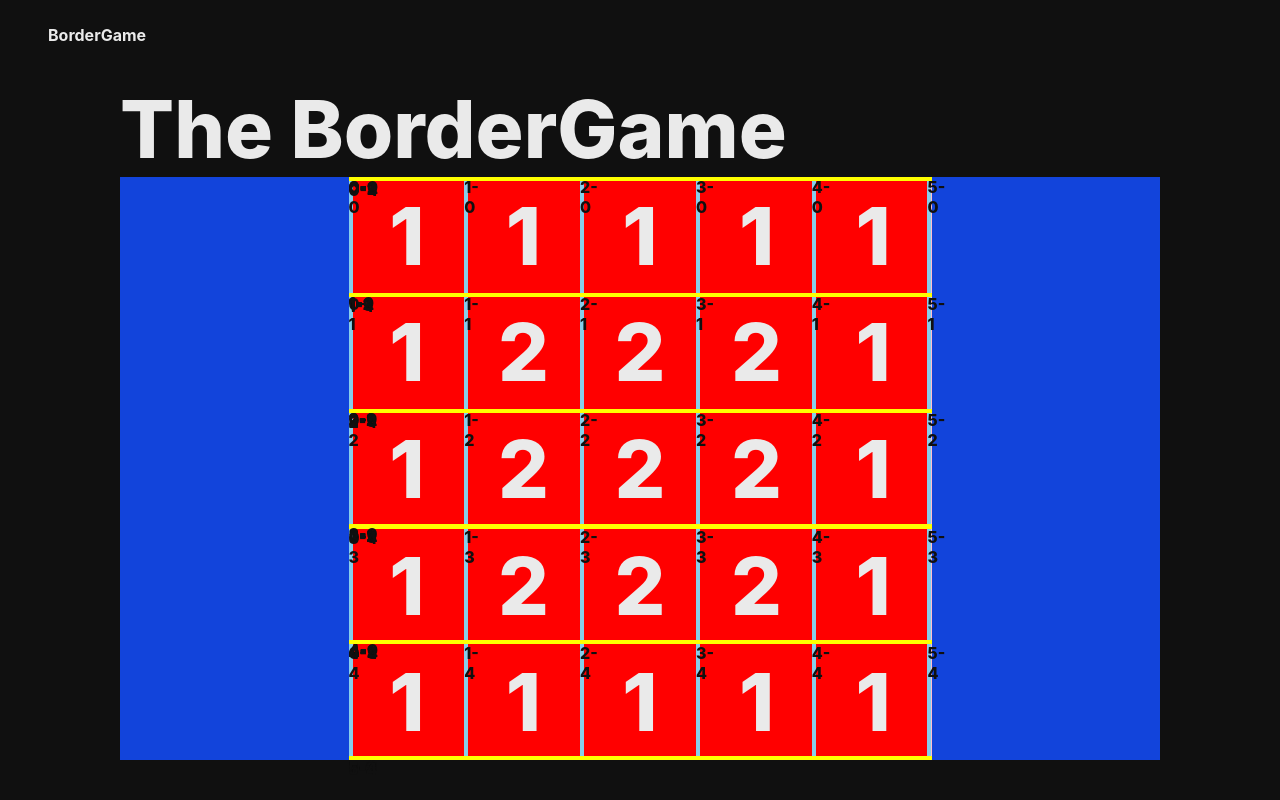
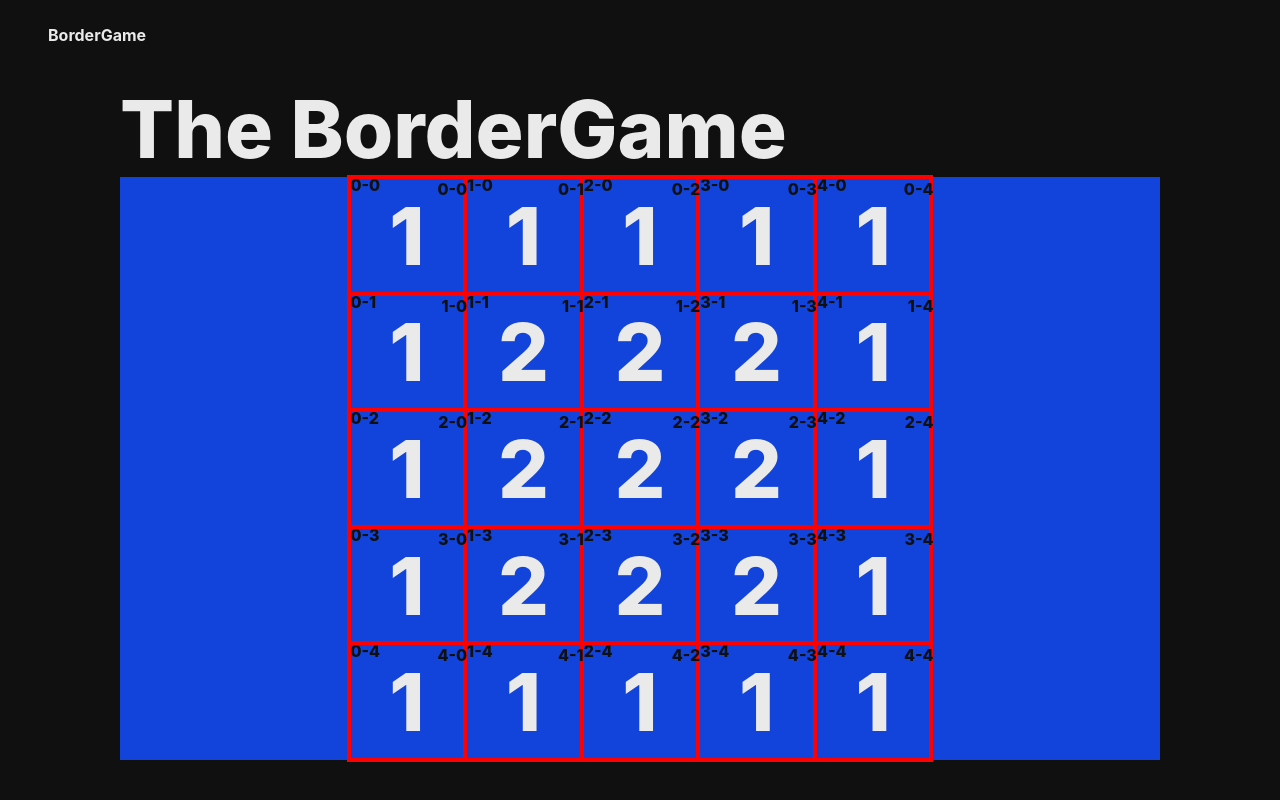
Before and after one commit to yyb02006/Boardgame, a React (Create React App) app: page / in a window 1280 px wide. Built offline with nearby package versions, Linux system fonts and the light colour scheme.

Commit message:
격자 각 변 border속성으로 교체

```diff
--- a/src/routes/Home.tsx
+++ b/src/routes/Home.tsx
@@ -25,7 +25,6 @@ const BoardLayout = styled.div`
 const BoardItemsContainer = styled.div`
 	position: relative;
 	grid-template-columns: repeat(5, 1fr);
-	background-color: pink;
 	display: grid;
 	height: 100%;
 	aspect-ratio: 1;
@@ -33,13 +32,9 @@ const BoardItemsContainer = styled.div`
 
 const Boxes = styled.div`
 	position: relative;
-	background-color: red;
 	display: flex;
 	justify-content: center;
 	align-items: center;
-	&:hover {
-		background-color: #ffa600;
-	}
 `;
 
 const BoardBordersContainer = styled.div<{ borderDirection: string }>`
@@ -51,15 +46,69 @@ const BoardBordersContainer = styled.div<{ borderDirection: string }>`
 	justify-content: space-between;
 `;
 
-const Borders = styled.div<{
-	borderShape: 'horizental' | 'vertical';
+const BorderWrapper = styled.div<{ direction: direction }>`
+	font-size: 1rem;
+	color: #101010;
+	width: ${(props) => (props.direction === 'vertical' ? '100%' : '20%')};
+	height: ${(props) => (props.direction === 'vertical' ? '20%' : '100%')};
+	position: relative;
+`;
+
+const Border = styled.div<{ direction: direction; isLast: boolean }>`
+	height: calc(100% + 4px);
+	width: calc(100% + 4px);
+	position: absolute;
+	top: -2px;
+	left: -2px;
+	text-align: ${(props) => (props.direction === 'vertical' ? 'start' : 'end')};
+	border-color: red;
+	border-style: solid;
+	border-width: ${(props) =>
+		props.direction === 'vertical'
+			? props.isLast
+				? '0 4px 0 4px'
+				: '0 0 0 4px'
+			: props.isLast
+			? '4px 0 4px 0'
+			: '4px 0 0 0'};
+`;
+
+const BorderStyle = styled.div<{
+	direction: direction;
 }>`
 	position: relative;
-	width: ${(props) => (props.borderShape === 'horizental' ? '100%' : '4px')};
-	height: ${(props) => (props.borderShape === 'horizental' ? '4px' : '100%')};
-	background-color: #eaeaea;
+	width: ${(props) => (props.direction === 'horizental' ? '100%' : '20%')};
+	height: ${(props) => (props.direction === 'horizental' ? '20%' : '100%')};
+	display: flex;
+	flex-direction: ${(props) =>
+		props.direction === 'horizental' ? 'row' : 'column'};
 	cursor: pointer;
 `;
+
+type direction = 'horizental' | 'vertical';
+
+const BorderBox = ({ direction }: { direction: direction }) => {
+	return (
+		<>
+			{Array(5)
+				.fill(undefined)
+				.map((_, borderId) => (
+					<BorderStyle key={borderId} direction={direction}>
+						{Array(5)
+							.fill(undefined)
+							.map((_, sideId) => (
+								<BorderWrapper key={sideId} direction={direction}>
+									<Border
+										direction={direction}
+										isLast={borderId === 4}
+									>{`${borderId}-${sideId}`}</Border>
+								</BorderWrapper>
+							))}
+					</BorderStyle>
+				))}
+		</>
+	);
+};
 
 const Board = () => {
 	return (
@@ -76,47 +125,9 @@ const Board = () => {
 					)}
 				<BoardBordersContainer borderDirection="column">
 					<BoardBordersContainer borderDirection="row">
-						{Array(6)
-							.fill(undefined)
-							.map((_, borderId) => (
-								<Borders key={borderId} borderShape="vertical">
-									{Array(5)
-										.fill(undefined)
-										.map((_, sideId) => (
-											<div
-												key={sideId}
-												style={{
-													fontSize: '1rem',
-													color: '#101010',
-													backgroundColor: 'skyblue',
-													width: '100%',
-													height: '20%',
-												}}
-											>{`${borderId}-${sideId}`}</div>
-										))}
-								</Borders>
-							))}
+						<BorderBox direction="vertical" />
 					</BoardBordersContainer>
-					{Array(6)
-						.fill(undefined)
-						.map((_, borderId) => (
-							<Borders key={borderId} borderShape="horizental">
-								{Array(5)
-									.fill(undefined)
-									.map((_, sideId) => (
-										<div
-											key={sideId}
-											style={{
-												fontSize: '1rem',
-												color: '#101010',
-												backgroundColor: 'yellow',
-												width: '100%',
-												height: '20%',
-											}}
-										>{`${borderId}-${sideId}`}</div>
-									))}
-							</Borders>
-						))}
+					<BorderBox direction="horizental" />
 				</BoardBordersContainer>
 			</BoardItemsContainer>
 		</BoardLayout>
```
